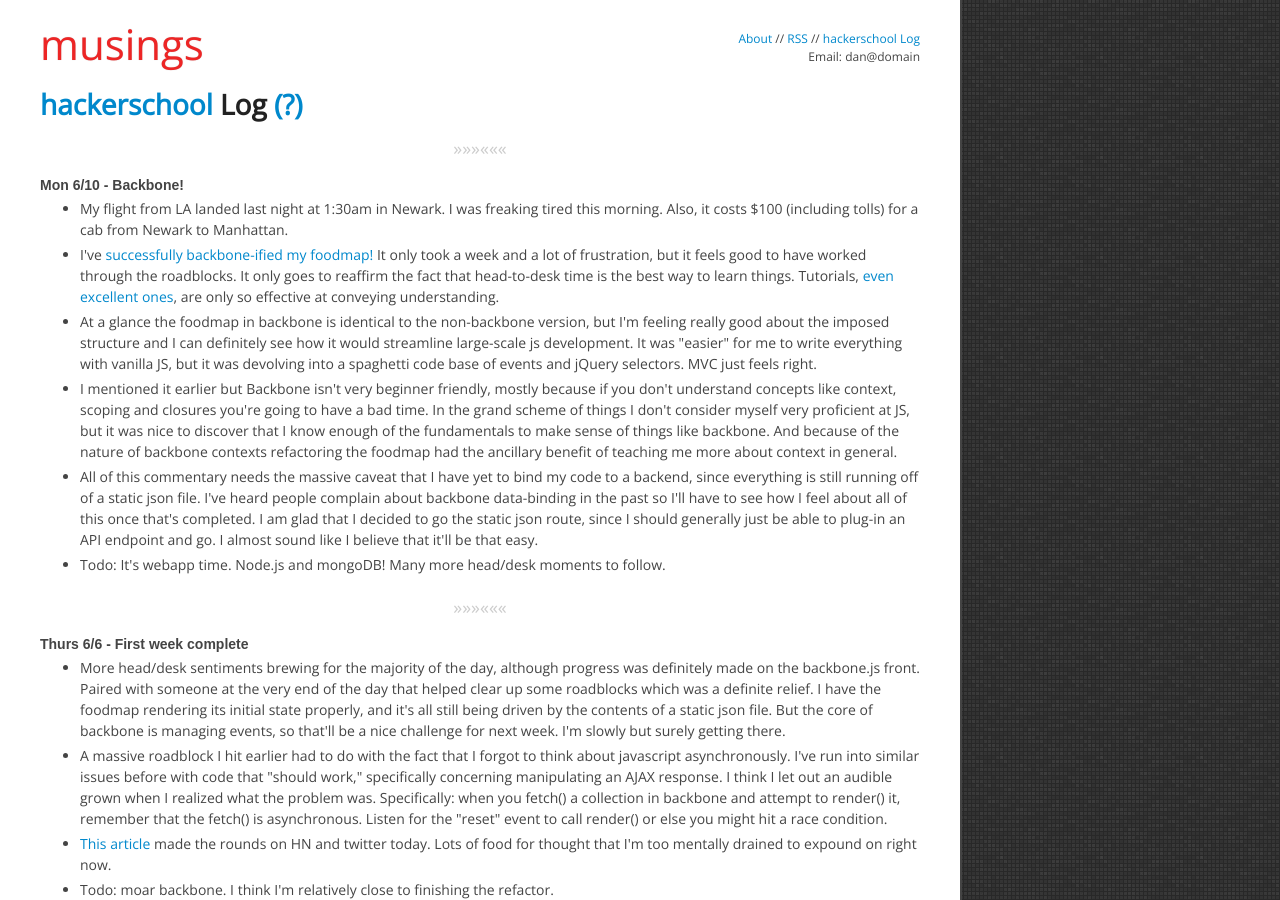
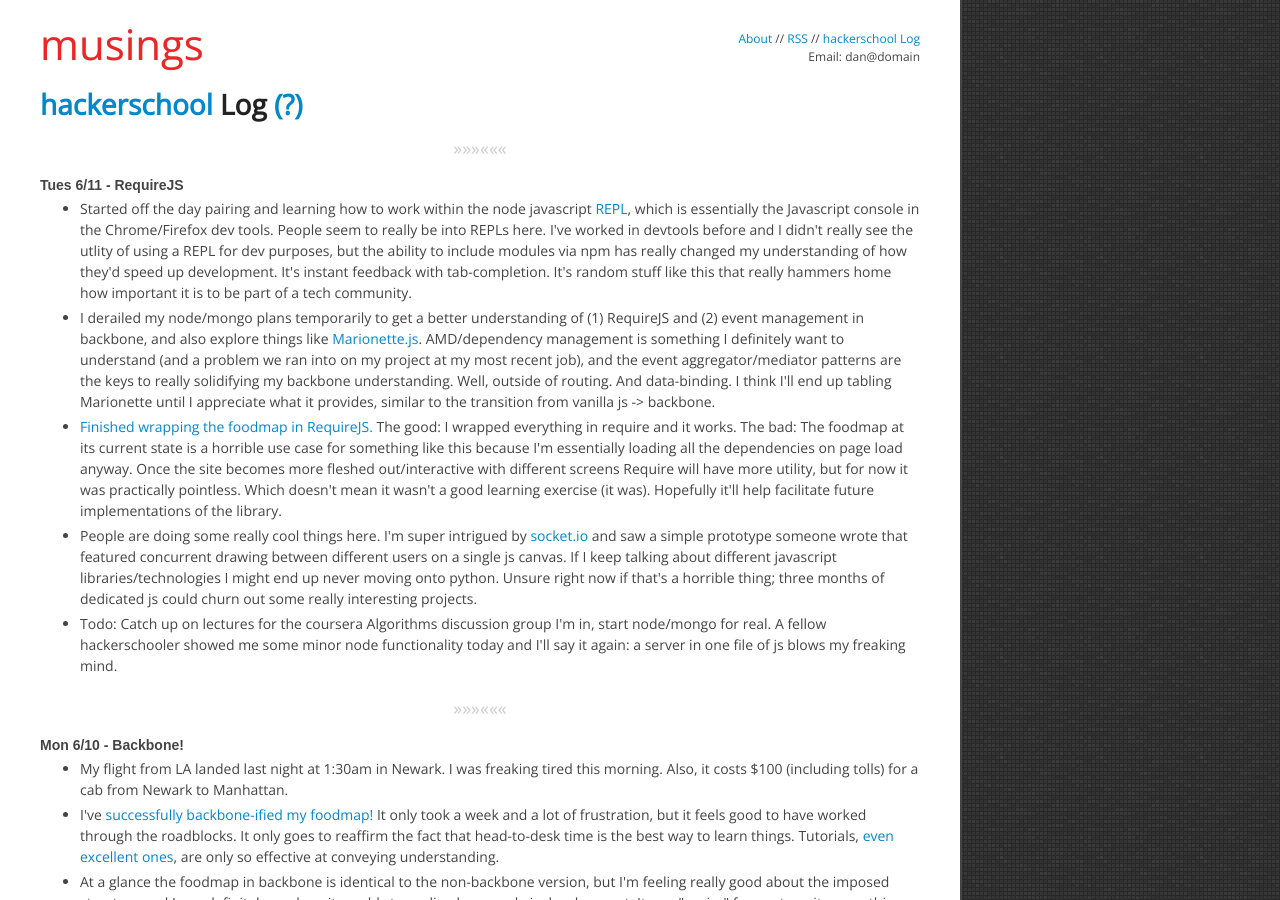
Before and after one commit to danielna/danielna.github.com, a Jekyll site: the page built from hackerschool.html, in a window 1280 px wide and 900 px high. Built offline with Jekyll 4.4.1, drawn with Linux system fonts in a browser that asks for light colours; nearby versions of some CDN libraries; library files that are not in the unit come from our copies; Markdown is read by kramdown in place of the engine named in the settings.

Commit message:
log 6/11

```diff
--- a/hackerschool.html
+++ b/hackerschool.html
@@ -9,6 +9,27 @@ permalink: /hackerschool/index.html
     <div id="help-content">
         In June 2013 I started my three months at <a href="/2013/05/19/cracker-barrel-and-hackerschool.html" title="Cracker Barrel and hackerschool">hackerschool</a>.  This is where I'll keep a log of what I'm working on/thinking/experiencing/etc.  I'm envisioning something kind of like twitter, but less ephemeral.  It'll be similarly stream-of-conscience.  When I write longer-form posts that pertain to HS I'll link to it both here and on the homepage.
     </div>
+
+    <div class="separator">&raquo;&raquo;&raquo;&laquo;&laquo;&laquo;</div>
+
+    <span class="date" id="2013-06-11">Tues 6/11 - RequireJS</span>
+    <ul>
+        <li>
+            Started off the day pairing and learning how to work within the node javascript <a href="http://en.wikipedia.org/wiki/Read%E2%80%93eval%E2%80%93print_loop" target="_blank">REPL</a>, which is essentially the Javascript console in the Chrome/Firefox dev tools.  People seem to really be into REPLs here.  I've worked in devtools before and I didn't really see the utlity of using a REPL for dev purposes, but the ability to include modules via npm has really changed my understanding of how they'd speed up development.  It's instant feedback with tab-completion.  It's random stuff like this that really hammers home how important it is to be part of a tech community.
+        </li>
+        <li>
+            I derailed my node/mongo plans temporarily to get a better understanding of (1) RequireJS and (2) event management in backbone, and also explore things like <a href="http://marionettejs.com/" target="_blank">Marionette.js</a>.  AMD/dependency management is something I definitely want to understand (and a problem we ran into on my project at my most recent job), and the event aggregator/mediator patterns are the keys to really solidifying my backbone understanding.  Well, outside of routing.  And data-binding.  I think I'll end up tabling Marionette until I appreciate what it provides, similar to the transition from vanilla js -> backbone.
+        </li>
+        <li>
+            <a href="https://github.com/danielna/foodmap-backbone" target="_blank">Finished wrapping the foodmap in RequireJS.</a> The good: I wrapped everything in require and it works. The bad: The foodmap at its current state is a horrible use case for something like this because I'm essentially loading all the dependencies on page load anyway.  Once the site becomes more fleshed out/interactive with different screens Require will have more utility, but for now it was practically pointless.  Which doesn't mean it wasn't a good learning exercise (it was). Hopefully it'll help facilitate future implementations of the library.
+        </li>
+        <li>
+            People are doing some really cool things here.  I'm super intrigued by <a href="http://socket.io">socket.io</a> and saw a simple prototype someone wrote that featured concurrent drawing between different users on a single js canvas. If I keep talking about different javascript libraries/technologies I might end up never moving onto python. Unsure right now if that's a horrible thing; three months of dedicated js could churn out some really interesting projects.
+        </li>
+        <li>
+            Todo: Catch up on lectures for the coursera Algorithms discussion group I'm in, start node/mongo for real.  A fellow hackerschooler showed me some minor node functionality today and I'll say it again: a server in one file of js blows my freaking mind.
+        </li>
+    </ul>
 
     <div class="separator">&raquo;&raquo;&raquo;&laquo;&laquo;&laquo;</div>
 
```
